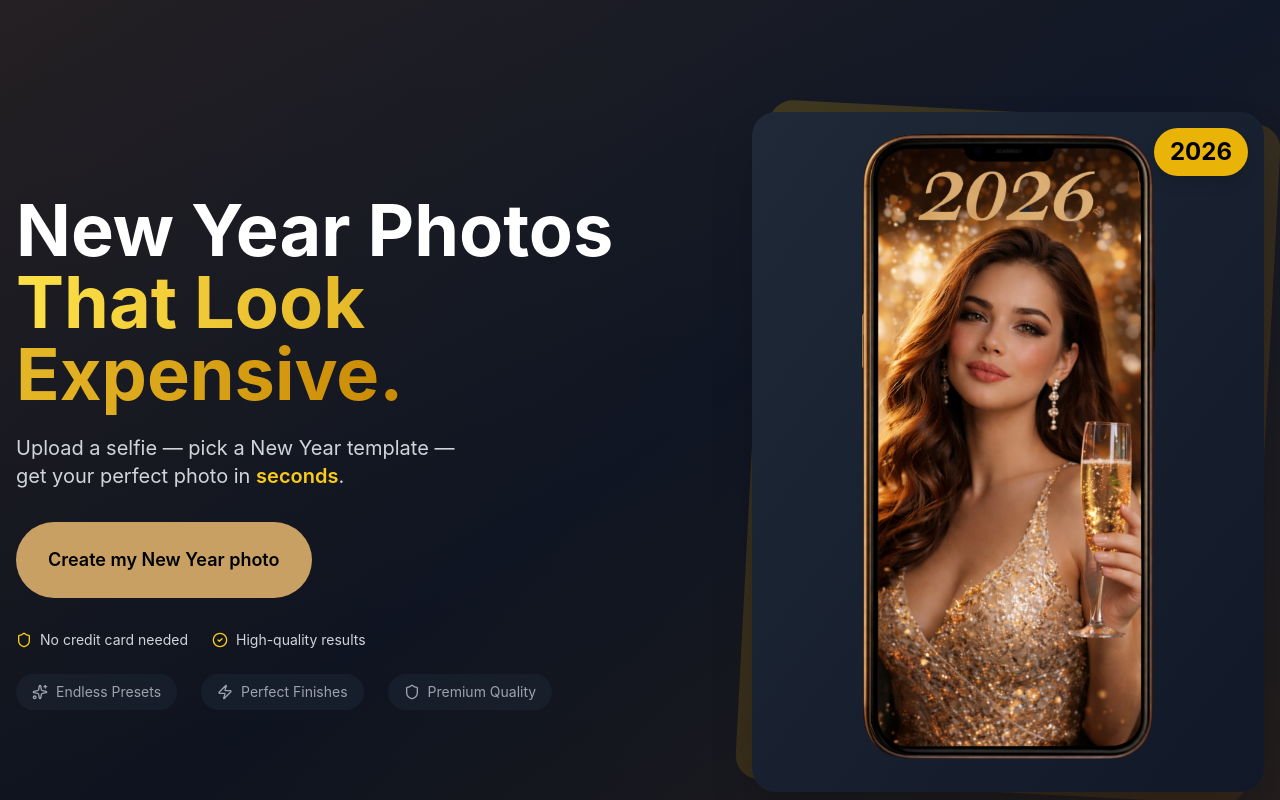
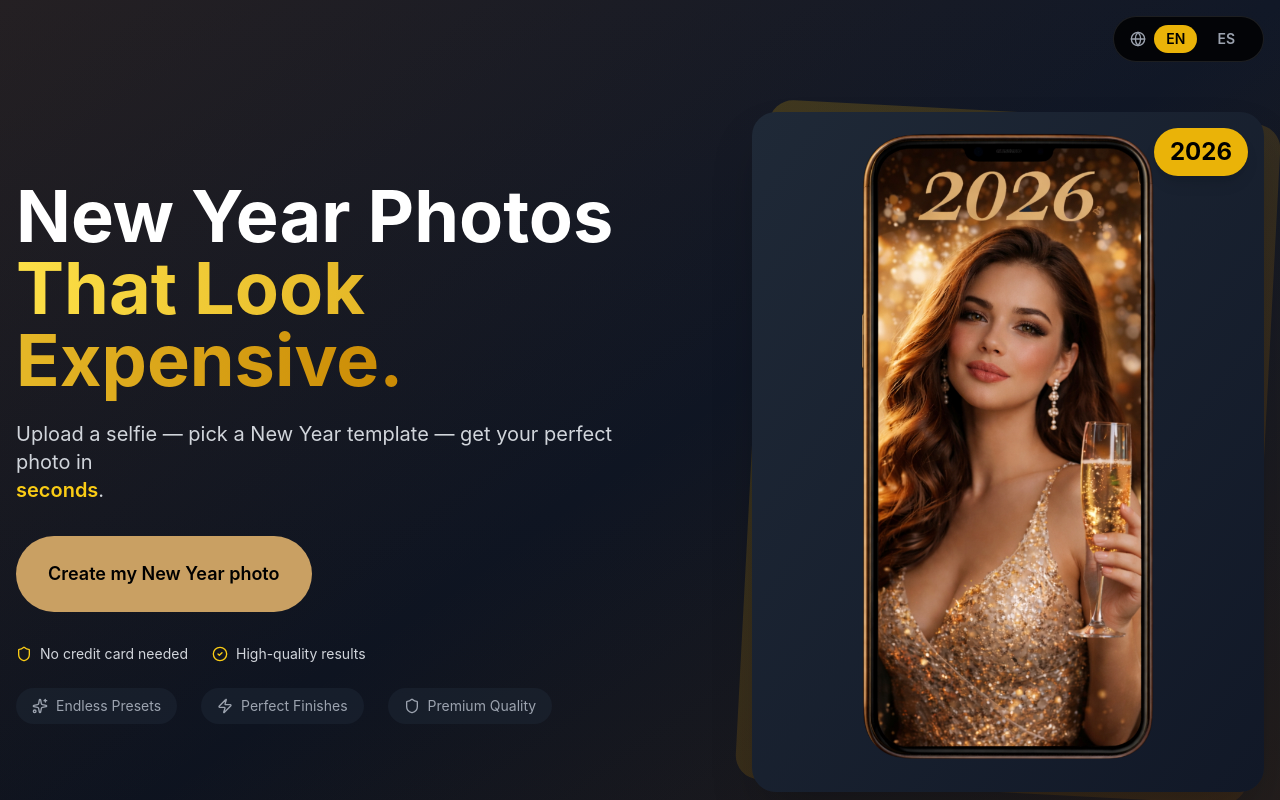
Before and after one commit to ElevateTechIA/face_swap, a Next.js app: page /en/landing in a window 1280 px wide. Shown: the top 800 px of the page. Built offline with nearby package versions, Linux system fonts and the light colour scheme; no server answers.

Commit message:
feat: implement language switcher and update landing page with internationalization support

```diff
--- /dev/null
+++ b/app/[locale]/landing/language-switcher.tsx
@@ -0,0 +1,42 @@
+'use client';
+
+import { useRouter, usePathname } from 'next/navigation';
+import { useLocale } from 'next-intl';
+import { Globe } from 'lucide-react';
+
+export function LanguageSwitcher() {
+  const router = useRouter();
+  const pathname = usePathname();
+  const currentLocale = useLocale();
+
+  const switchLanguage = (newLocale: string) => {
+    const newPath = pathname.replace(`/${currentLocale}`, `/${newLocale}`);
+    router.push(newPath);
+  };
+
+  return (
+    <div className="fixed top-4 right-4 z-50 flex items-center gap-2 bg-black/80 backdrop-blur-md px-4 py-2 rounded-full border border-white/10">
+      <Globe className="w-4 h-4 text-gray-400" />
+      <button
+        onClick={() => switchLanguage('en')}
+        className={`px-3 py-1 rounded-full text-sm font-semibold transition-all ${
+          currentLocale === 'en'
+            ? 'bg-yellow-500 text-black'
+            : 'text-gray-400 hover:text-white'
+        }`}
+      >
+        EN
+      </button>
+      <button
+        onClick={() => switchLanguage('es')}
+        className={`px-3 py-1 rounded-full text-sm font-semibold transition-all ${
+          currentLocale === 'es'
+            ? 'bg-yellow-500 text-black'
+            : 'text-gray-400 hover:text-white'
+        }`}
+      >
+        ES
+      </button>
+    </div>
+  );
+}
--- a/app/[locale]/landing/page.tsx
+++ b/app/[locale]/landing/page.tsx
@@ -1,6 +1,9 @@
-import type { Metadata } from 'next';
+'use client';
+
 import Image from 'next/image';
+import { useTranslations } from 'next-intl';
 import { CTAButton } from './cta-button';
+import { LanguageSwitcher } from './language-switcher';
 import { CheckCircle2, Sparkles, Zap, Shield } from 'lucide-react';
 import heroImage from './assets/hero-image.png';
 import uploadSelfieImage from './assets/Upload your selfie.png';
@@ -12,47 +15,6 @@ import confettiParty from './assets/Confetti Party.jpg';
 import elegantCountdown from './assets/Elegant Countdown.jpg';
 import midnightCelebration from './assets/Midnight Celebration.jpg';
 import redVelvet from './assets/Red Velvet Euphoria.jpg';
-
-export const metadata: Metadata = {
-  title: 'AI New Year Photo Generator - Create Stunning Face Swap Portraits Instantly',
-  description: 'Transform your selfies into stunning New Year photos with AI-powered face swap technology. Choose from glamorous templates and get professional results in seconds. No subscription needed.',
-  keywords: [
-    'AI face swap',
-    'New Year photos',
-    'face swap app',
-    'AI photo generator',
-    'portrait generator',
-    'photo template',
-    'birthday photos',
-    'social media photos',
-    'AI portraits',
-    'realistic face swap'
-  ],
-  authors: [{ name: 'AI Photo Studio' }],
-  openGraph: {
-    title: 'New Year Photos That Look Expensive - AI Face Swap',
-    description: 'Upload a selfie, pick a New Year template, get your perfect photo in seconds.',
-    type: 'website',
-    images: [
-      {
-        url: '/og-image.jpg',
-        width: 1200,
-        height: 630,
-        alt: 'AI New Year Photo Generator Preview',
-      },
-    ],
-  },
-  twitter: {
-    card: 'summary_large_image',
-    title: 'New Year Photos That Look Expensive',
-    description: 'Create stunning AI-powered portraits instantly',
-    images: ['/twitter-image.jpg'],
-  },
-  robots: {
-    index: true,
-    follow: true,
-  },
-};
 
 const templates = [
   { name: 'The Champagne Toast', image: champagneToast },
@@ -70,33 +32,40 @@ const pricingPlans = [
   { name: 'Ultra', credits: 8000, photos: 100, price: 45 },
 ];
 
+const stepImages = [uploadSelfieImage, pickTemplateImage, unlockPhotoImage];
+
+export default function LandingPage() {
+  const t = useTranslations('landing');
+
   const steps = [
     {
       number: 1,
-    title: 'Upload your selfie',
-    description: 'Start with a close-up photo where your face is clearly visible.',
+      title: t('howItWorks.step1.title'),
+      description: t('howItWorks.step1.description'),
       icon: '📸',
-    image: uploadSelfieImage,
+      image: stepImages[0],
     },
     {
       number: 2,
-    title: 'Pick a New Year template',
-    description: "Choose your favorite glamorous New Year's Eve style.",
+      title: t('howItWorks.step2.title'),
+      description: t('howItWorks.step2.description'),
       icon: '🎨',
-    image: pickTemplateImage,
+      image: stepImages[1],
     },
     {
       number: 3,
-    title: 'Unlock your perfect photo',
-    description: "Get your stunning New Year's portrait in seconds.",
+      title: t('howItWorks.step3.title'),
+      description: t('howItWorks.step3.description'),
       icon: '✨',
-    image: unlockPhotoImage,
+      image: stepImages[2],
     },
   ];
 
-export default function LandingPage() {
   return (
     <div className="min-h-screen bg-gradient-to-b from-gray-900 to-black text-white">
+      {/* Language Switcher */}
+      <LanguageSwitcher />
+
       {/* Hero Section */}
       <section className="relative overflow-hidden">
         <div className="absolute inset-0 bg-gradient-to-br from-yellow-900/20 via-transparent to-yellow-800/20" />
@@ -105,46 +74,46 @@ export default function LandingPage() {
             {/* Left Content */}
             <div className="relative z-10 text-center lg:text-left">
               <h1 className="text-4xl md:text-5xl lg:text-6xl xl:text-7xl font-bold mb-4 md:mb-6 leading-tight">
-                New Year Photos
+                {t('hero.title')}
                 <br />
                 <span className="text-transparent bg-clip-text bg-gradient-to-r from-yellow-300 to-yellow-600">
-                  That Look Expensive.
+                  {t('hero.titleHighlight')}
                 </span>
               </h1>
 
               <p className="text-lg md:text-xl text-gray-300 mb-6 md:mb-8 max-w-2xl mx-auto lg:mx-0">
-                Upload a selfie — pick a New Year template —<br className="hidden sm:block" />
-                get your perfect photo in <span className="text-yellow-400 font-semibold">seconds</span>.
+                {t('hero.subtitle')}<br className="hidden sm:block" />
+                <span className="text-yellow-400 font-semibold">{t('hero.subtitleHighlight')}</span>.
               </p>
 
               <CTAButton className="w-full sm:w-auto">
-                Create my New Year photo
+                {t('hero.cta')}
               </CTAButton>
 
               {/* Features */}
               <div className="flex flex-wrap gap-4 md:gap-6 mt-6 md:mt-8 justify-center lg:justify-start">
                 <div className="flex items-center gap-2 text-sm text-gray-300">
                   <Shield className="w-4 h-4 text-yellow-400" />
-                  <span>No credit card needed</span>
+                  <span>{t('hero.noCreditCard')}</span>
                 </div>
                 <div className="flex items-center gap-2 text-sm text-gray-300">
                   <CheckCircle2 className="w-4 h-4 text-yellow-400" />
-                  <span>High-quality results</span>
+                  <span>{t('hero.highQuality')}</span>
                 </div>
               </div>
 
               <div className="flex flex-wrap gap-4 md:gap-6 mt-6 justify-center lg:justify-start">
                 <div className="flex items-center gap-2 text-xs md:text-sm text-gray-400 bg-gray-800/50 px-3 md:px-4 py-2 rounded-full">
                   <Sparkles className="w-4 h-4" />
-                  <span>Endless Presets</span>
+                  <span>{t('hero.endlessPresets')}</span>
                 </div>
                 <div className="flex items-center gap-2 text-xs md:text-sm text-gray-400 bg-gray-800/50 px-3 md:px-4 py-2 rounded-full">
                   <Zap className="w-4 h-4" />
-                  <span>Perfect Finishes</span>
+                  <span>{t('hero.perfectFinishes')}</span>
                 </div>
                 <div className="flex items-center gap-2 text-xs md:text-sm text-gray-400 bg-gray-800/50 px-3 md:px-4 py-2 rounded-full">
                   <Shield className="w-4 h-4" />
-                  <span>Premium Quality</span>
+                  <span>{t('hero.premiumQuality')}</span>
                 </div>
               </div>
             </div>
@@ -166,7 +135,7 @@ export default function LandingPage() {
                   </div>
                   {/* Year Badge */}
                   <div className="absolute top-4 right-4 bg-yellow-500 text-black px-4 py-2 rounded-full text-2xl font-bold shadow-lg">
-                    2026
+                    {t('hero.year')}
                   </div>
                 </div>
               </div>
@@ -179,7 +148,7 @@ export default function LandingPage() {
       <section className="py-16 md:py-24 bg-gradient-to-b from-gray-100 to-white text-gray-900">
         <div className="container mx-auto px-4">
           <h2 className="text-3xl md:text-4xl lg:text-5xl font-bold text-center mb-12 md:mb-16">
-            How It Works
+            {t('howItWorks.title')}
           </h2>
 
           <div className="grid md:grid-cols-3 gap-8 md:gap-12 max-w-6xl mx-auto">
@@ -218,7 +187,7 @@ export default function LandingPage() {
           </div>
 
           <p className="text-center mt-12 text-gray-600 max-w-2xl mx-auto">
-            No subscriptions. Just buy credits to unlock photos when you want them.
+            {t('howItWorks.footer')}
           </p>
         </div>
       </section>
@@ -227,7 +196,7 @@ export default function LandingPage() {
       <section className="py-16 md:py-24 bg-gradient-to-b from-gray-900 to-black">
         <div className="container mx-auto px-4">
           <h2 className="text-3xl md:text-4xl lg:text-5xl font-bold text-center mb-12 md:mb-16">
-            Choose Your New Year Look
+            {t('templates.title')}
           </h2>
 
           <div className="grid grid-cols-2 md:grid-cols-3 lg:grid-cols-6 gap-4 md:gap-6 max-w-7xl mx-auto">
@@ -253,7 +222,7 @@ export default function LandingPage() {
           </div>
 
           <div className="text-center mt-12">
-            <CTAButton>Create my New Year photo</CTAButton>
+            <CTAButton>{t('templates.cta')}</CTAButton>
           </div>
         </div>
       </section>
@@ -262,10 +231,10 @@ export default function LandingPage() {
       <section className="py-16 md:py-24 bg-gradient-to-b from-gray-100 to-white text-gray-900">
         <div className="container mx-auto px-4">
           <h2 className="text-3xl md:text-4xl lg:text-5xl font-bold text-center mb-4">
-            Get Stunning Photos, <span className="text-transparent bg-clip-text bg-gradient-to-r from-yellow-600 to-yellow-800">Instantly</span>
+            {t('pricing.title')} <span className="text-transparent bg-clip-text bg-gradient-to-r from-yellow-600 to-yellow-800">{t('pricing.titleHighlight')}</span>
           </h2>
           <p className="text-center text-gray-600 mb-12 md:mb-16">
-            Choose your credit package and start creating
+            {t('pricing.subtitle')}
           </p>
 
           <div className="grid sm:grid-cols-2 lg:grid-cols-4 gap-6 md:gap-8 max-w-7xl mx-auto">
@@ -284,7 +253,7 @@ export default function LandingPage() {
 
                 <div className="text-center">
                   <div className="inline-flex items-center gap-2 bg-gray-100 px-3 py-1 rounded-full text-sm font-medium text-gray-700 mb-4">
-                    {plan.credits.toLocaleString()} <span className="text-xs">CREDITS</span>
+                    {plan.credits.toLocaleString()} <span className="text-xs">{t('pricing.credits')}</span>
                   </div>
 
                   <div className="mb-4">
@@ -292,11 +261,11 @@ export default function LandingPage() {
                   </div>
 
                   <p className="text-gray-600 mb-6">
-                    Generates {plan.photos} photos
+                    {t('pricing.generates', { count: plan.photos })}
                   </p>
 
                   <CTAButton className="w-full">
-                    Buy Credits
+                    {t('pricing.cta')}
                   </CTAButton>
                 </div>
               </div>
@@ -310,7 +279,7 @@ export default function LandingPage() {
         <div className="container mx-auto px-4">
           <div className="max-w-4xl mx-auto">
             <h2 className="text-3xl md:text-4xl font-bold text-center mb-12">
-              Why Choose Our AI Photo Generator?
+              {t('features.title')}
             </h2>
 
             <div className="grid md:grid-cols-2 gap-8">
@@ -321,9 +290,9 @@ export default function LandingPage() {
                   </div>
                 </div>
                 <div>
-                  <h3 className="text-xl font-semibold mb-2">Realistic AI Technology</h3>
+                  <h3 className="text-xl font-semibold mb-2">{t('features.realistic.title')}</h3>
                   <p className="text-gray-400">
-                    Advanced AI creates natural, professional-looking face swaps that blend seamlessly with your chosen template.
+                    {t('features.realistic.description')}
                   </p>
                 </div>
               </div>
@@ -335,9 +304,9 @@ export default function LandingPage() {
                   </div>
                 </div>
                 <div>
-                  <h3 className="text-xl font-semibold mb-2">Instant Results</h3>
+                  <h3 className="text-xl font-semibold mb-2">{t('features.instant.title')}</h3>
                   <p className="text-gray-400">
-                    Get your stunning photos in seconds. No waiting, no complicated editing required.
+                    {t('features.instant.description')}
                   </p>
                 </div>
               </div>
@@ -349,9 +318,9 @@ export default function LandingPage() {
                   </div>
                 </div>
                 <div>
-                  <h3 className="text-xl font-semibold mb-2">Privacy Protected</h3>
+                  <h3 className="text-xl font-semibold mb-2">{t('features.privacy.title')}</h3>
                   <p className="text-gray-400">
-                    Your photos are secure and private. We never share or sell your personal images.
+                    {t('features.privacy.description')}
                   </p>
                 </div>
               </div>
@@ -363,9 +332,9 @@ export default function LandingPage() {
                   </div>
                 </div>
                 <div>
-                  <h3 className="text-xl font-semibold mb-2">Premium Quality</h3>
+                  <h3 className="text-xl font-semibold mb-2">{t('features.premium.title')}</h3>
                   <p className="text-gray-400">
-                    High-resolution outputs perfect for social media, printing, or sharing with friends and family.
+                    {t('features.premium.description')}
                   </p>
                 </div>
               </div>
@@ -378,13 +347,13 @@ export default function LandingPage() {
       <section className="py-16 md:py-24 bg-gradient-to-br from-yellow-900/20 via-gray-900 to-gray-900">
         <div className="container mx-auto px-4 text-center">
           <h2 className="text-3xl md:text-4xl lg:text-5xl font-bold mb-6">
-            Ready to Transform Your Photos?
+            {t('finalCta.title')}
           </h2>
           <p className="text-xl text-gray-300 mb-8 max-w-2xl mx-auto">
-            Join thousands creating stunning AI-powered portraits for every occasion
+            {t('finalCta.subtitle')}
           </p>
           <CTAButton className="text-xl px-12 py-8">
-            Get Started Now
+            {t('finalCta.cta')}
           </CTAButton>
         </div>
       </section>
@@ -393,11 +362,11 @@ export default function LandingPage() {
       <footer className="py-8 border-t border-gray-800">
         <div className="container mx-auto px-4">
           <div className="flex flex-col md:flex-row justify-between items-center gap-4 text-sm text-gray-400">
-            <p>© 2026 AI Photo Studio. All rights reserved.</p>
+            <p>{t('footer.copyright')}</p>
             <div className="flex gap-6">
-              <a href="/en" className="hover:text-white transition-colors">Get Started</a>
-              <a href="/en" className="hover:text-white transition-colors">Create Photos</a>
-              <a href="/en" className="hover:text-white transition-colors">Try Now</a>
+              <a href="/en" className="hover:text-white transition-colors">{t('footer.getStarted')}</a>
+              <a href="/en" className="hover:text-white transition-colors">{t('footer.createPhotos')}</a>
+              <a href="/en" className="hover:text-white transition-colors">{t('footer.tryNow')}</a>
             </div>
           </div>
         </div>
--- a/messages/en.json
+++ b/messages/en.json
@@ -242,5 +242,78 @@
     "openedWhatsApp": "WhatsApp opened",
     "openedFacebook": "Facebook opened",
     "openedTwitter": "Twitter opened"
+  },
+  "landing": {
+    "hero": {
+      "title": "New Year Photos",
+      "titleHighlight": "That Look Expensive.",
+      "subtitle": "Upload a selfie — pick a New Year template — get your perfect photo in",
+      "subtitleHighlight": "seconds",
+      "cta": "Create my New Year photo",
+      "noCreditCard": "No credit card needed",
+      "highQuality": "High-quality results",
+      "endlessPresets": "Endless Presets",
+      "perfectFinishes": "Perfect Finishes",
+      "premiumQuality": "Premium Quality",
+      "year": "2026"
+    },
+    "howItWorks": {
+      "title": "How It Works",
+      "step1": {
+        "title": "Upload your selfie",
+        "description": "Start with a close-up photo where your face is clearly visible."
+      },
+      "step2": {
+        "title": "Pick a New Year template",
+        "description": "Choose your favorite glamorous New Year's Eve style."
+      },
+      "step3": {
+        "title": "Unlock your perfect photo",
+        "description": "Get your stunning New Year's portrait in seconds."
+      },
+      "footer": "No subscriptions. Just buy credits to unlock photos when you want them."
+    },
+    "templates": {
+      "title": "Choose Your New Year Look",
+      "cta": "Create my New Year photo"
+    },
+    "pricing": {
+      "title": "Get Stunning Photos,",
+      "titleHighlight": "Instantly",
+      "subtitle": "Choose your credit package and start creating",
+      "credits": "CREDITS",
+      "generates": "Generates {count} photos",
+      "cta": "Buy Credits"
+    },
+    "features": {
+      "title": "Why Choose Our AI Photo Generator?",
+      "realistic": {
+        "title": "Realistic AI Technology",
+        "description": "Advanced AI creates natural, professional-looking face swaps that blend seamlessly with your chosen template."
+      },
+      "instant": {
+        "title": "Instant Results",
+        "description": "Get your stunning photos in seconds. No waiting, no complicated editing required."
+      },
+      "privacy": {
+        "title": "Privacy Protected",
+        "description": "Your photos are secure and private. We never share or sell your personal images."
+      },
+      "premium": {
+        "title": "Premium Quality",
+        "description": "High-resolution outputs perfect for social media, printing, or sharing with friends and family."
+      }
+    },
+    "finalCta": {
+      "title": "Ready to Transform Your Photos?",
+      "subtitle": "Join thousands creating stunning AI-powered portraits for every occasion",
+      "cta": "Get Started Now"
+    },
+    "footer": {
+      "copyright": "© 2026 AI Photo Studio. All rights reserved.",
+      "getStarted": "Get Started",
+      "createPhotos": "Create Photos",
+      "tryNow": "Try Now"
+    }
   }
 }
--- a/messages/es.json
+++ b/messages/es.json
@@ -246,5 +246,78 @@
     "openedWhatsApp": "WhatsApp abierto",
     "openedFacebook": "Facebook abierto",
     "openedTwitter": "Twitter abierto"
+  },
+  "landing": {
+    "hero": {
+      "title": "Fotos de Año Nuevo",
+      "titleHighlight": "Que Se Ven Caras.",
+      "subtitle": "Sube un selfie — elige una plantilla de Año Nuevo — obtén tu foto perfecta en",
+      "subtitleHighlight": "segundos",
+      "cta": "Crear mi foto de Año Nuevo",
+      "noCreditCard": "No se necesita tarjeta",
+      "highQuality": "Resultados de alta calidad",
+      "endlessPresets": "Presets Infinitos",
+      "perfectFinishes": "Acabados Perfectos",
+      "premiumQuality": "Calidad Premium",
+      "year": "2026"
+    },
+    "howItWorks": {
+      "title": "Cómo Funciona",
+      "step1": {
+        "title": "Sube tu selfie",
+        "description": "Comienza con una foto de cerca donde tu rostro sea claramente visible."
+      },
+      "step2": {
+        "title": "Elige una plantilla de Año Nuevo",
+        "description": "Selecciona tu estilo glamuroso favorito de Nochevieja."
+      },
+      "step3": {
+        "title": "Desbloquea tu foto perfecta",
+        "description": "Obtén tu retrato de Año Nuevo impresionante en segundos."
+      },
+      "footer": "Sin suscripciones. Solo compra créditos para desbloquear fotos cuando quieras."
+    },
+    "templates": {
+      "title": "Elige Tu Look de Año Nuevo",
+      "cta": "Crear mi foto de Año Nuevo"
+    },
+    "pricing": {
+      "title": "Obtén Fotos Increíbles,",
+      "titleHighlight": "Al Instante",
+      "subtitle": "Elige tu paquete de créditos y comienza a crear",
+      "credits": "CRÉDITOS",
+      "generates": "Genera {count} fotos",
+      "cta": "Comprar Créditos"
+    },
+    "features": {
+      "title": "¿Por Qué Elegir Nuestro Generador de Fotos IA?",
+      "realistic": {
+        "title": "Tecnología IA Realista",
+        "description": "IA avanzada crea intercambios de rostros naturales y de aspecto profesional que se mezclan perfectamente con tu plantilla elegida."
+      },
+      "instant": {
+        "title": "Resultados Instantáneos",
+        "description": "Obtén tus fotos increíbles en segundos. Sin esperas, sin edición complicada requerida."
+      },
+      "privacy": {
+        "title": "Privacidad Protegida",
+        "description": "Tus fotos están seguras y son privadas. Nunca compartimos ni vendemos tus imágenes personales."
+      },
+      "premium": {
+        "title": "Calidad Premium",
+        "description": "Resultados en alta resolución perfectos para redes sociales, impresión o compartir con amigos y familia."
+      }
+    },
+    "finalCta": {
+      "title": "¿Listo Para Transformar Tus Fotos?",
+      "subtitle": "Únete a miles creando retratos increíbles con IA para cada ocasión",
+      "cta": "Comenzar Ahora"
+    },
+    "footer": {
+      "copyright": "© 2026 AI Photo Studio. Todos los derechos reservados.",
+      "getStarted": "Comenzar",
+      "createPhotos": "Crear Fotos",
+      "tryNow": "Probar Ahora"
+    }
   }
 }
```
Also changed, not shown: app/[locale]/page.tsx (+8 -1 lines). Lines whose indentation alone changed are shown as unchanged.
